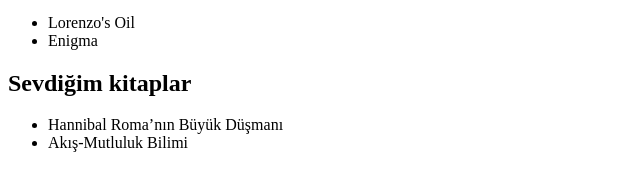
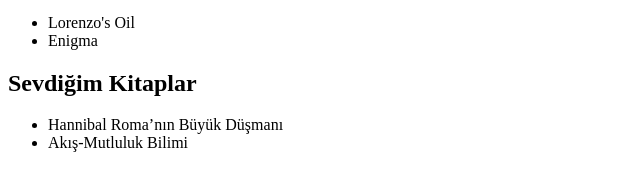
Before and after one commit to Utkucuu/KodluyoruzHtmlOdev1, a plain HTML site: page index.html in a window 1280 px wide. Shown: the part 198-388 px from the top of the page, 0-640 px from the left. Drawn offline with Linux system fonts and the light colour scheme.

Commit message:
duzeltme2

```diff
--- a/index.html
+++ b/index.html
@@ -24,7 +24,7 @@
         <li>Enigma</li>
     </ul>
 
-    <h2>Sevdiğim kitaplar</h2>
+    <h2>Sevdiğim Kitaplar</h2>
 
     <ul>
         <li>Hannibal Roma’nın Büyük Düşmanı</li>
```
